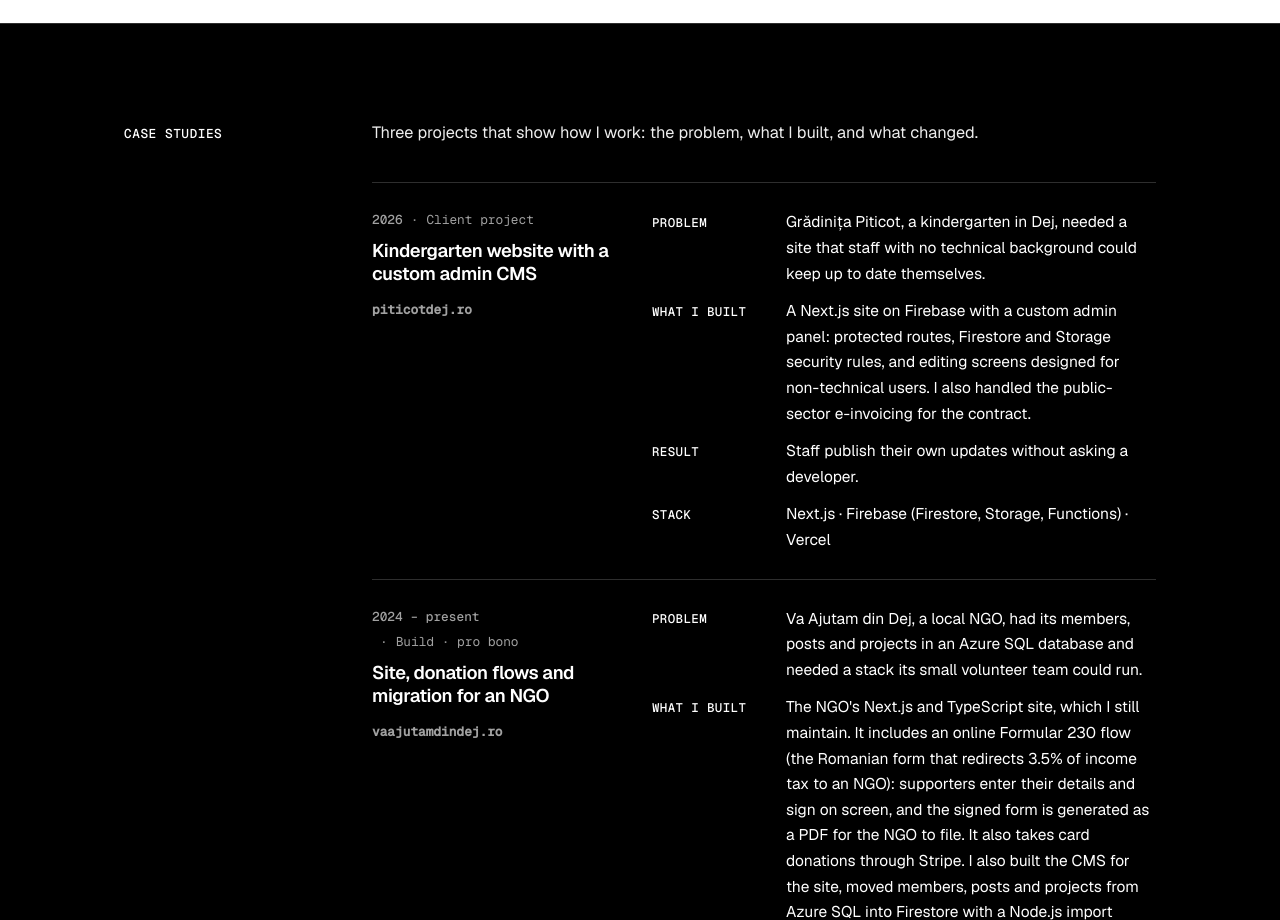
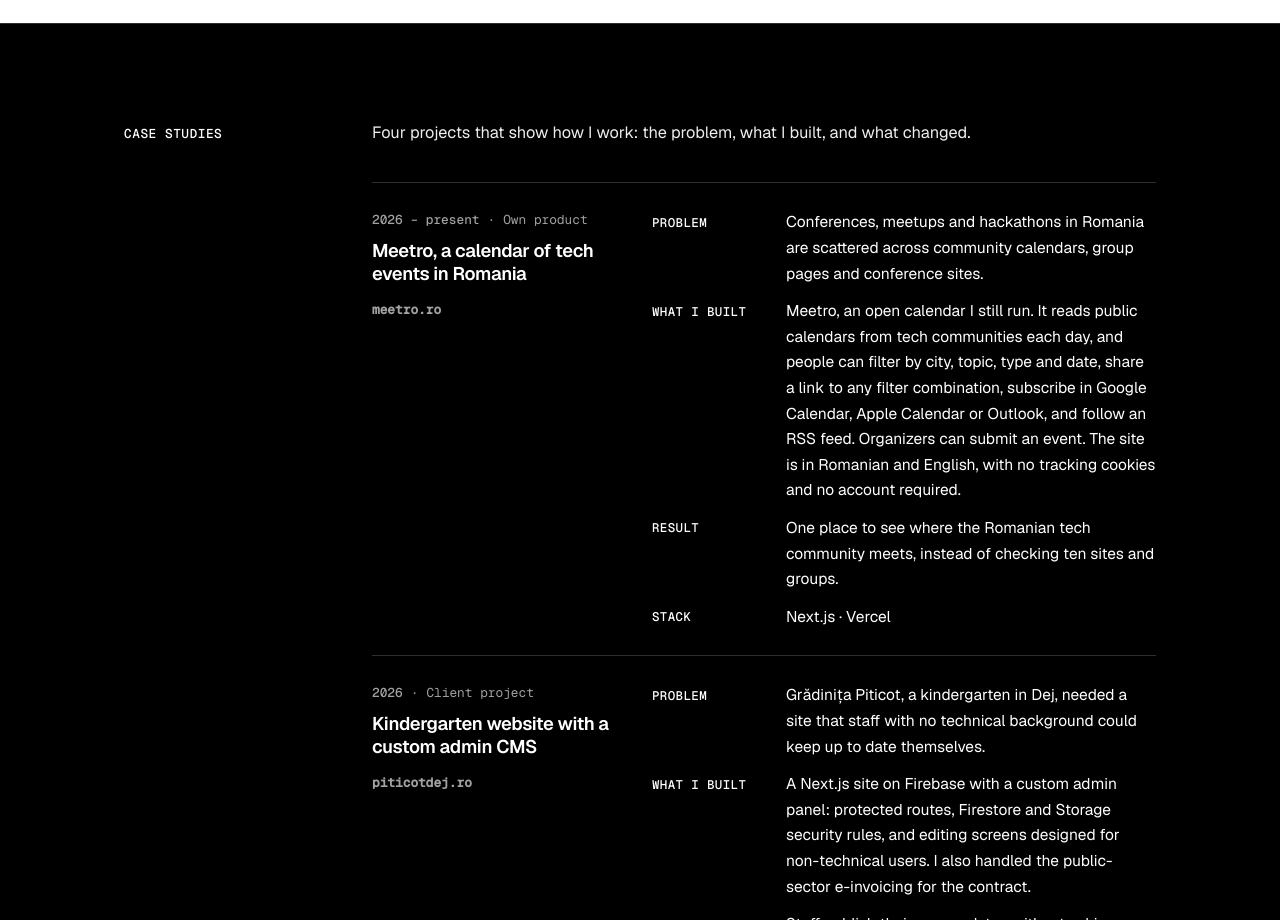
Before and after one commit to Cosmin-Mare/mare-cosmin.ro, a plain HTML site: page en/index.html in a window 1280 px wide. Shown: the part 1360-2280 px from the top of the page. Drawn offline with nearby package versions, Linux system fonts and the light colour scheme; a web font is replaced by a local one.

Commit message:
Add Meetro to the Romanian and English project lists.
Co-authored-by: Cursor <cursoragent@cursor.com>

```diff
--- a/en/index.html
+++ b/en/index.html
@@ -104,8 +104,23 @@
     <section class="section section-alt" id="work">
         <div class="container">
             <h2 class="section-title">Case studies</h2>
-            <p class="section-lead">Three projects that show how I work: the problem, what I built, and what changed.</p>
+            <p class="section-lead">Four projects that show how I work: the problem, what I built, and what changed.</p>
             <div class="case-list">
+                <article class="case-item">
+                    <span class="proiect-meta"><span class="proiect-year">2026 – present</span><span class="proiect-kind">Own product</span></span>
+                    <h3 class="proiect-title"><button type="button" class="case-toggle" aria-expanded="true"><span>Meetro, a calendar of tech events in Romania</span><span class="case-chevron" aria-hidden="true"></span></button></h3>
+                    <dl class="case-facts">
+                        <dt>Problem</dt>
+                        <dd>Conferences, meetups and hackathons in Romania are scattered across community calendars, group pages and conference sites.</dd>
+                        <dt>What I built</dt>
+                        <dd>Meetro, an open calendar I still run. It reads public calendars from tech communities each day, and people can filter by city, topic, type and date, share a link to any filter combination, subscribe in Google Calendar, Apple Calendar or Outlook, and follow an RSS feed. Organizers can submit an event. The site is in Romanian and English, with no tracking cookies and no account required.</dd>
+                        <dt>Result</dt>
+                        <dd>One place to see where the Romanian tech community meets, instead of checking ten sites and groups.</dd>
+                        <dt>Stack</dt>
+                        <dd>Next.js · Vercel</dd>
+                    </dl>
+                    <a class="proiect-cta" href="https://www.meetro.ro/" target="_blank" rel="noopener noreferrer">meetro.ro</a>
+                </article>
                 <article class="case-item">
                     <span class="proiect-meta"><span class="proiect-year">2026</span><span class="proiect-kind">Client project</span></span>
                     <h3 class="proiect-title"><button type="button" class="case-toggle" aria-expanded="true"><span>Kindergarten website with a custom admin CMS</span><span class="case-chevron" aria-hidden="true"></span></button></h3>
--- a/sitemap.xml
+++ b/sitemap.xml
@@ -2,13 +2,13 @@
 <urlset xmlns="http://www.sitemaps.org/schemas/sitemap/0.9">
   <url>
     <loc>https://mare-cosmin.ro/</loc>
-    <lastmod>2026-10-09</lastmod>
+    <lastmod>2026-11-20</lastmod>
     <changefreq>monthly</changefreq>
     <priority>1.0</priority>
   </url>
   <url>
     <loc>https://mare-cosmin.ro/en/</loc>
-    <lastmod>2026-10-09</lastmod>
+    <lastmod>2026-11-20</lastmod>
     <changefreq>monthly</changefreq>
     <priority>0.9</priority>
   </url>
```
Also changed, not shown: index.html (+7 -1 lines).
